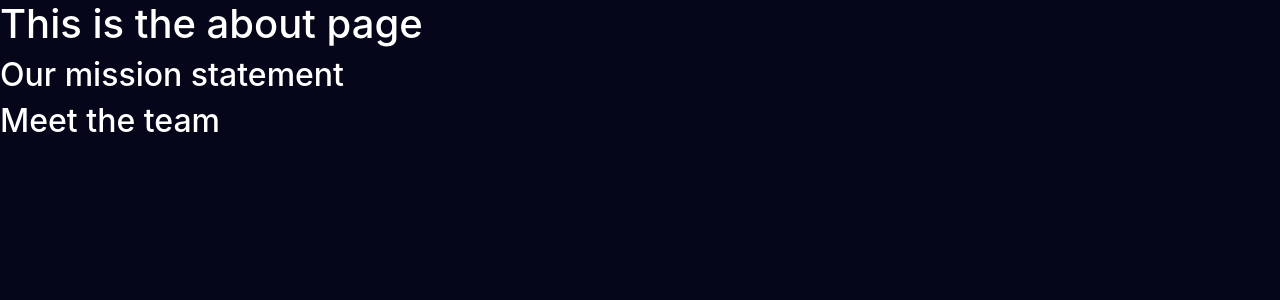
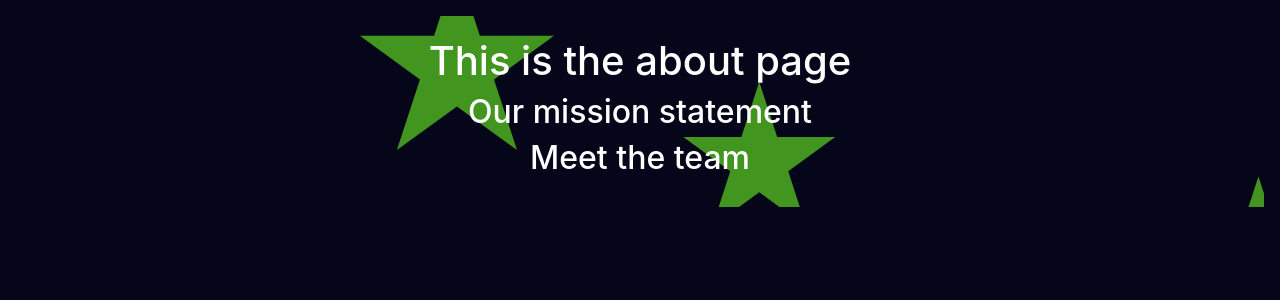
Before and after one commit to ulaszek-james/seniorproject-gatortunes, a React (Create React App) app in the folder client/: page /about in a window 1280 px wide. Shown: the top 300 px of the page. Built offline with nearby package versions, Linux system fonts and the light colour scheme; no server answers; what spotify-web-api-node would draw is missing.

Commit message:
about page styling

```diff
--- a/client/src/pages/about.js
+++ b/client/src/pages/about.js
@@ -4,13 +4,19 @@ import TestComponent from "../TestComponent";
 
 const About = () => {
   return (
-    <div>
-      <h1>This is the about page</h1>
-      <h2>Our mission statement</h2>
-      <h2>Meet the team</h2>
-    </div>
+    <>
+    <section className="stars-out">
+      <div className="home-page-container">
+        <h1>This is the about page</h1>
+        <h2>Our mission statement</h2>
+        <h2>Meet the team</h2>
+      </div>
+    </section>
+    </>
   );
 };
+// Sofie here I want the svg file serving as the background img for entire page (look at .stars-out class)
+// It's only spanning the height of the container rn
 
 export default About;
 //<TestComponent />
--- a/client/src/styles.css
+++ b/client/src/styles.css
@@ -33,7 +33,6 @@ body {
 
 .home-page-btn:hover {
   background-color: #42951e;
-
 }
 
 .profile-container {
@@ -85,7 +84,7 @@ body {
   display: flex;
   justify-content: center;
   align-items: center;
-  background-color: rgb(120, 120, 221);
+  background-color: #7878dd;
   border-radius: 25px;
   padding: 25px;
   margin: 25px;
@@ -138,6 +137,15 @@ body {
   background-image: url('./images/layered-waves-haikei.svg');
 }
 
+.stars-out {
+  max-width: 100%;
+  max-height: 100%;
+  background-image: url('./images/symbol-scatter-haikei.svg');
+  background-size: cover;
+  padding: 1em;
+  margin: 1em;
+}
+
 .sign-in-page{
   border-color: black;
   background-color: #050619;
@@ -153,7 +161,7 @@ body {
 }
 
 .sign-in-button {
-  background-color: rgb(58, 173, 135);
+  background-color: #3aad87;
   color: black;
   padding: 15px;
   font-size: 15px;
```
Also changed, not shown: client/src/images/symbol-scatter-haikei.svg (added).
